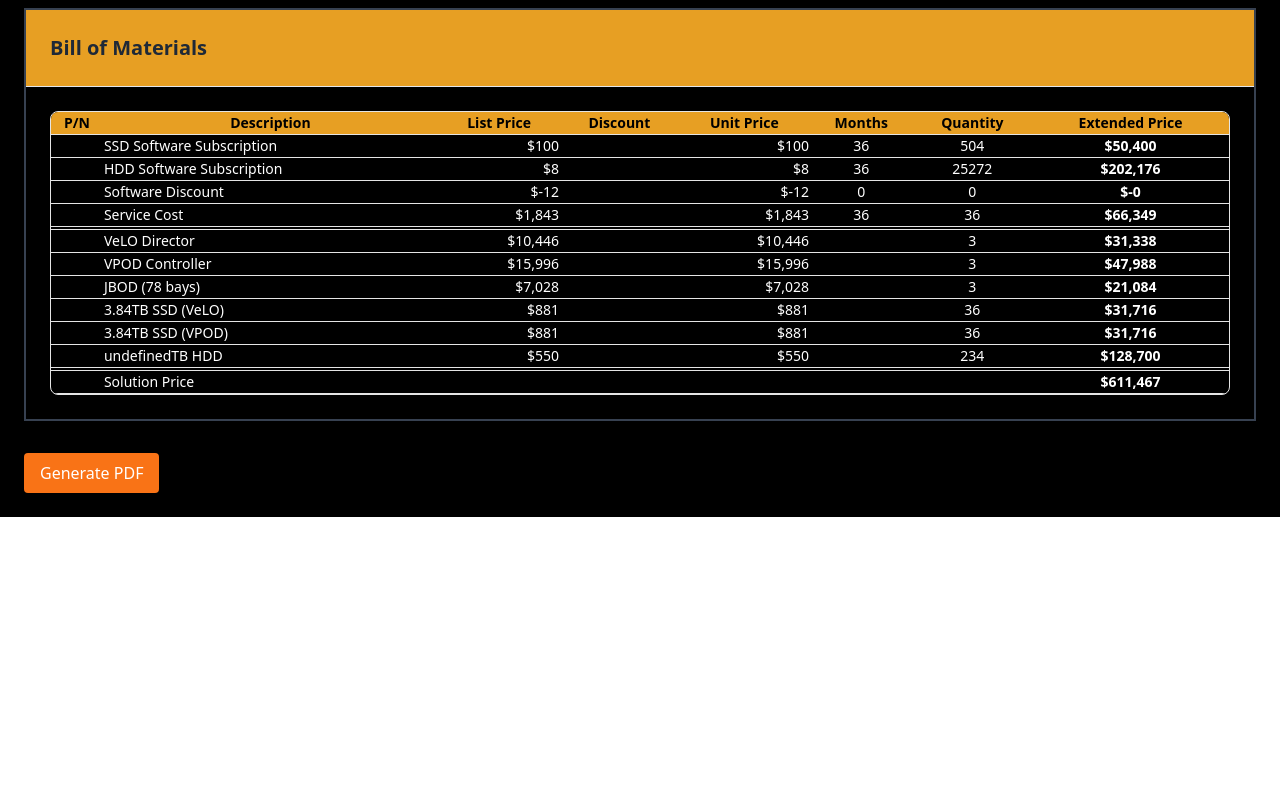
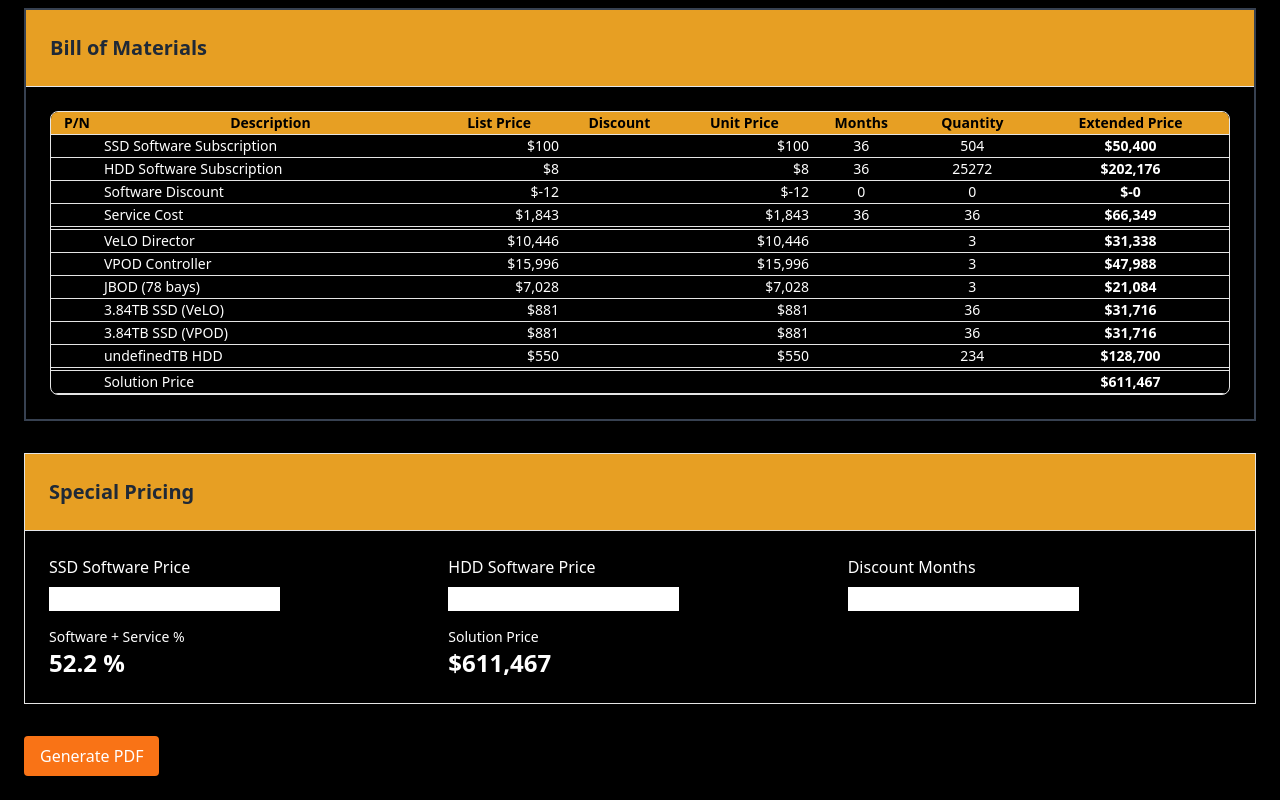
Before and after one commit to eriksalo/erik-web, a React (Create React App) app: page / in a window 1280 px wide. Shown: the part 1062-1862 px from the top of the page. Before the commit the page ends 1579 px from the top, so only its background shows below. Built offline with nearby package versions, Linux system fonts and the light colour scheme.

Commit message:
Special pricing section added

```diff
--- a/src/App.js
+++ b/src/App.js
@@ -33,12 +33,16 @@ const StorageConfigurator = () => {
     totalInodes: 0,
     totalMetadata: 0,
     totalThroughput: 0,
-    totalSolutionCost: 0
+    totalSolutionCost: 0,
+    ssPercenatge: 0
   });
 
 const [minRawCapacity, setMinRawCapacity] = useState(0);
 const prevConfigRef = useRef(config);
 const [minIops, setMinIops] = useState(0);
+const [ssdSoftware, setSsdSoftware] = useState(config.ssdSoftware || 0);
+const [hddSoftware, setHddSoftware] = useState(config.hddSoftware || 0);
+const [discountMonths, setDiscountMonths] = useState(config.discountMonths || 0);
 
   // Bill of Materials state
   const [bom, setBom] = useState([]);
@@ -229,7 +233,8 @@ const [minIops, setMinIops] = useState(0);
       totalMetadata: config.veloCount * metadataPerVelo,
       totalInodes: config.veloCount * inodesPerVelo,
       totalTransferRate: config.vpodCount * transferRatePerVpod,
-      totalSolutionCost: totalSolutionCost
+      totalSolutionCost: totalSolutionCost,
+      ssPercenatge: ( 100 * (1 - (hardwareCost / totalSolutionCost ) ) )
     });
 
     setBom(bomItems);
@@ -557,6 +562,52 @@ const [minIops, setMinIops] = useState(0);
           </div>
         </CardContent>
       </Card>
+       {/* System Attributes */}
+      <Card>
+  <CardHeader className="bg-vduraColor border-b border-gray-200">
+    <CardTitle className="text-xl font-bold text-gray-800">Special Pricing</CardTitle>
+  </CardHeader>
+  <CardContent className="grid grid-cols-2 md:grid-cols-3 gap-4 text-white">
+      <div>
+      <label className="block text-white mb-2">SSD Software Price</label>
+      <input
+        type="number"
+        value={ssdSoftware}
+        onChange={(e) => setSsdSoftware(parseFloat(e.target.value))}
+        className="input-custom"
+        placeholder="Enter SSD Software Price"
+      />
+    </div>
+    <div>
+      <label className="block text-white mb-2">HDD Software Price</label>
+      <input
+        type="number"
+        value={hddSoftware}
+        onChange={(e) => setHddSoftware(parseFloat(e.target.value))}
+        className="input-custom"
+        placeholder="Enter HDD Software Price"
+      />
+    </div>
+    <div>
+      <label className="block text-white mb-2">Discount Months</label>
+      <input
+        type="number"
+        value={discountMonths}
+        onChange={(e) => setDiscountMonths(parseFloat(e.target.value))}
+        className="input-custom"
+        placeholder="Enter Discount Months"
+      />
+    </div>
+    <div>
+      <p className="text-sm font-medium">Software + Service %</p>
+      <p className="text-2xl font-bold">{metrics.ssPercenatge.toLocaleString(undefined, { maximumFractionDigits: 1 })} %</p>
+    </div>
+    <div>
+      <p className="text-sm font-medium">Solution Price</p>
+      <p className="text-2xl font-bold">${Number(metrics.totalSolutionCost || 0).toLocaleString(undefined, { maximumFractionDigits: 0 })}</p>
+    </div>
+  </CardContent>
+</Card>
       <button
         onClick={() => {
           if (!metrics || !bom) {
@@ -570,6 +621,7 @@ const [minIops, setMinIops] = useState(0);
         Generate PDF
       </button>
     </div>
+
   );
 };
 
--- a/src/constants/pricing.js
+++ b/src/constants/pricing.js
@@ -81,7 +81,7 @@ export const quarterlyPricing = {// Mock data - In real app, this would come fro
     hdd_32: 600, // Default to 0 months
     ssdSoftware: 100,
     hddSoftware: 8,
-    softwareDiscount: -12
+    discountMonths: 0
   },
   "2025-Q3": {
     velo: 10446,
@@ -98,7 +98,7 @@ export const quarterlyPricing = {// Mock data - In real app, this would come fro
     hdd_32: 600, // Default to 0 months
     ssdSoftware: 100,
     hddSoftware: 8,
-    softwareDiscount: -12
+    discountMonths: 0
   },
   "2025-Q4": {
     velo: 10446,
@@ -115,7 +115,7 @@ export const quarterlyPricing = {// Mock data - In real app, this would come fro
     hdd_32: 600, // Default to 0 months
     ssdSoftware: 100,
     hddSoftware: 8,
-    softwareDiscount: -12
+    discountMonths: 0
   },
   "2026-Q1": {
     velo: 10446,
@@ -132,7 +132,7 @@ export const quarterlyPricing = {// Mock data - In real app, this would come fro
     hdd_32: 600, // Default to 0 months
     ssdSoftware: 100,
     hddSoftware: 8,
-    softwareDiscount: -12
+    discountMonths: 0
   },
   "2026-Q2": {
     velo: 10446,
@@ -149,7 +149,7 @@ export const quarterlyPricing = {// Mock data - In real app, this would come fro
     hdd_32: 600, // Default to 0 months
     ssdSoftware: 100,
     hddSoftware: 8,
-    softwareDiscount: -12
+    discountMonths: 0
   },
   "2026-Q3": {
     velo: 10446,
@@ -166,7 +166,7 @@ export const quarterlyPricing = {// Mock data - In real app, this would come fro
     hdd_32: 600, // Default to 0 months
     ssdSoftware: 100,
     hddSoftware: 8,
-    softwareDiscount: -12
+    discountMonths: 0
   },
   "2026-Q4": {
     velo: 10446,
@@ -183,7 +183,7 @@ export const quarterlyPricing = {// Mock data - In real app, this would come fro
     hdd_32: 600, // Default to 0 months
     ssdSoftware: 100,
     hddSoftware: 8,
-    softwareDiscount: -12
+    discountMonths: 0
   }
   // Add more quarters here
 };
```
